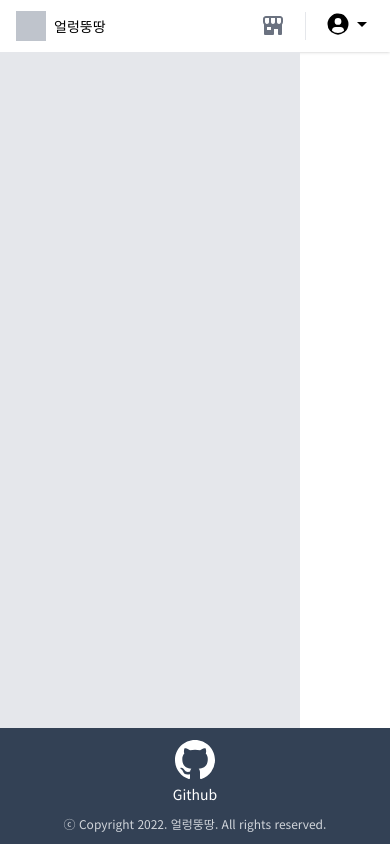
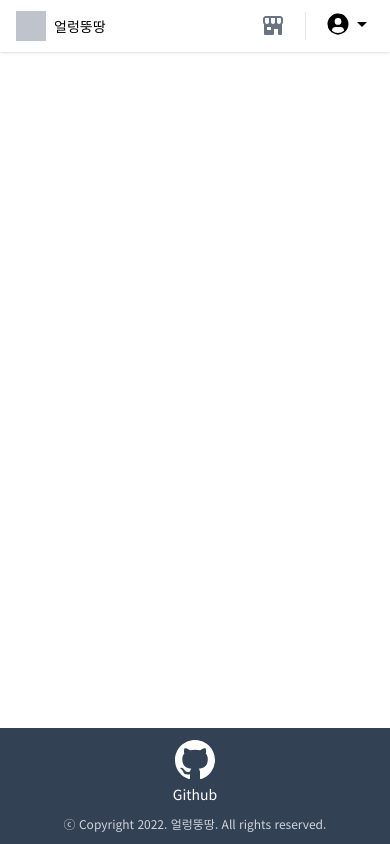
Before and after one commit to SWEngineering-Daze/rewards-based-QnA-flatform-for-undergraduate, a Nuxt app in the folder client/: page / in a window 390 px wide. Built offline with nearby package versions, Linux system fonts and the light colour scheme.

Commit message:
기본 레이아웃 페이지 컨텐츠 부분 수정

```diff
--- a/client/layouts/default.vue
+++ b/client/layouts/default.vue
@@ -2,8 +2,10 @@
   <div class="min-h-screen flex flex-col">
     <TheHeader />
     <div class="flex-1 flex">
-      <nav class="sidebar"></nav>
-      <slot></slot>
+      <nav class="sidebar hidden lg:block"></nav>
+      <div class="flex-1">
+        <slot></slot>
+      </div>
     </div>
     <TheFooter />
   </div>
```
